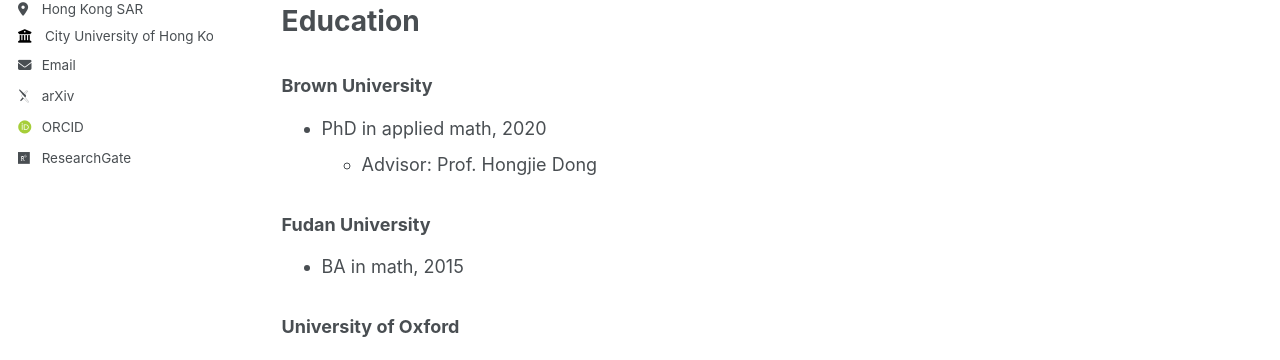
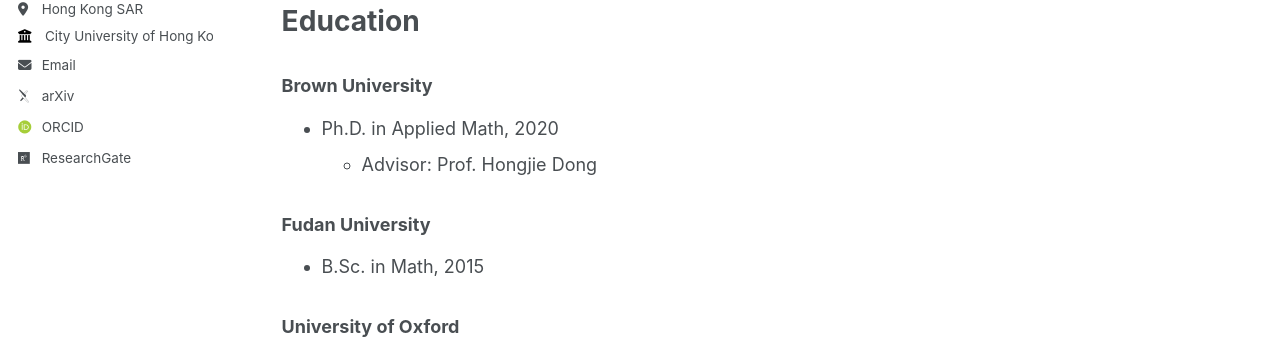
Before and after one commit to zongyuan-li/zongyuan-li.github.io, a Jekyll site: the page built from _pages/experience.md, in a window 1280 px wide and 900 px high. Shown: the part 436-796 px from the top of the window. Built offline with Jekyll 4.4.1, drawn with Linux system fonts in a browser that asks for light colours; some web fonts are replaced.

Commit message:
Update experience.md

```diff
--- a/_pages/experience.md
+++ b/_pages/experience.md
@@ -21,11 +21,11 @@
 # Education
 
 ### Brown University
-  * PhD in applied math, 2020
+  * Ph.D. in Applied Math, 2020
       * Advisor: Prof. Hongjie Dong
 
 ### Fudan University
-  * BA in math, 2015
+  * B.Sc. in Math, 2015
 
 ### University of Oxford
   * Part C in Math, St. Hugh's College, 2013 - 14
```
